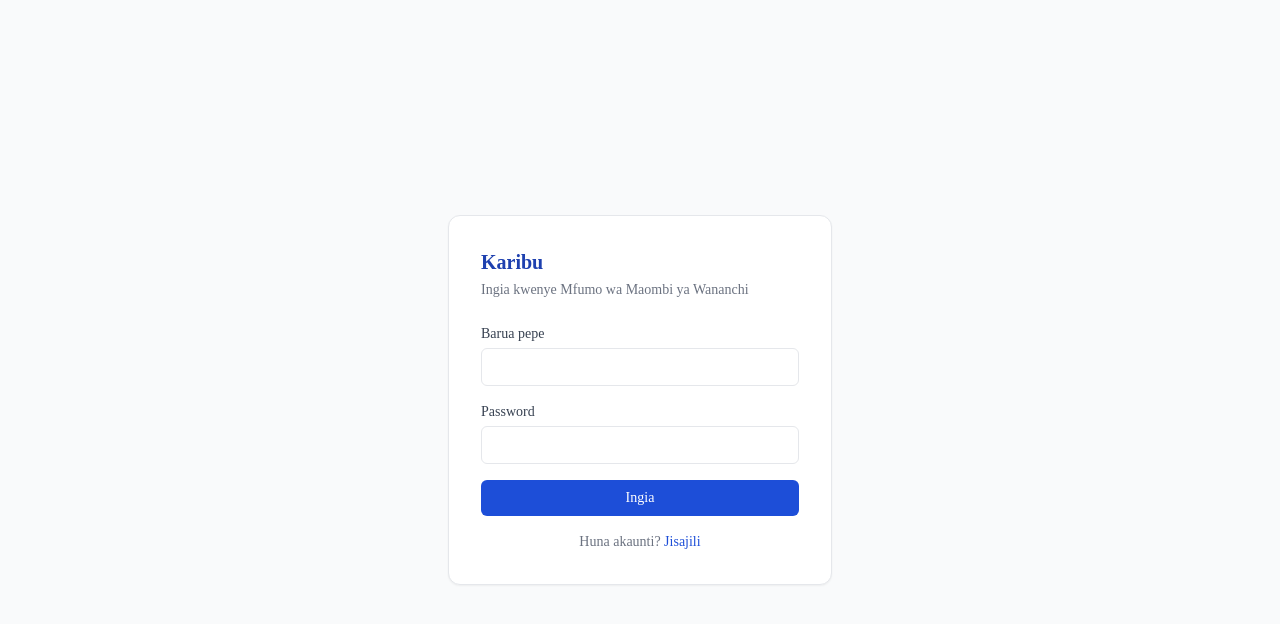
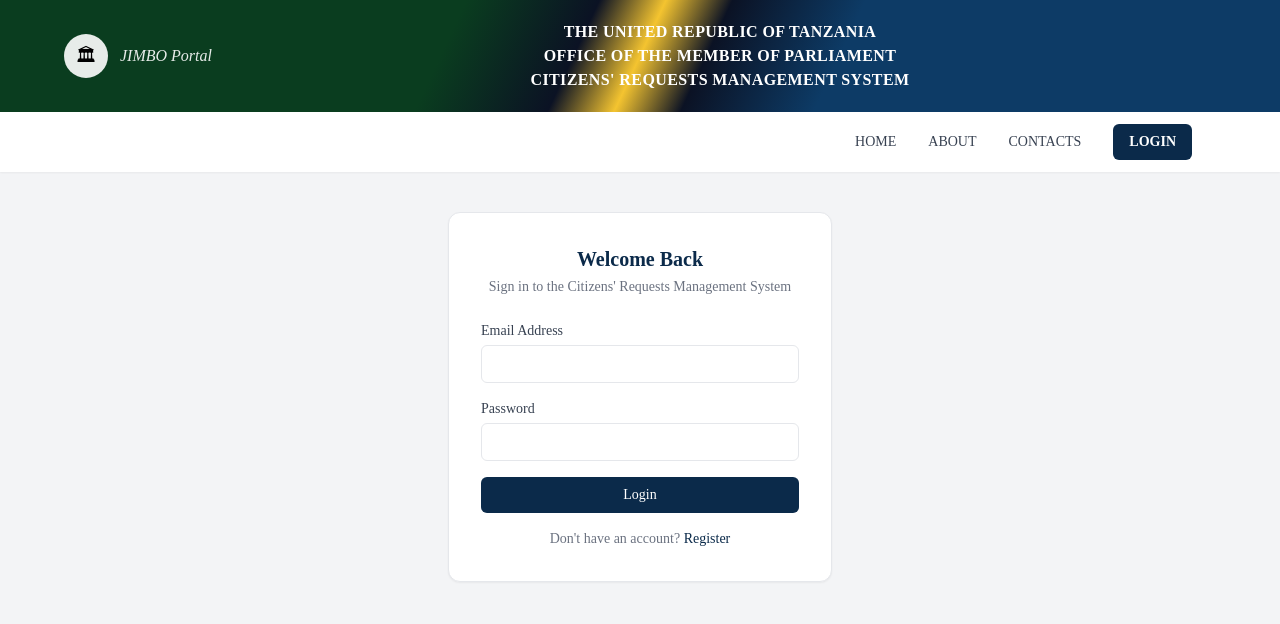
Before and after one commit to MSAKWA-officer/jimbo-portal, a React (Vite) app in the folder mp-frontend/: page /login in a window 1280 px wide. Shown: the top 624 px of the page. Built offline with nearby package versions, Linux system fonts and the light colour scheme; no server answers.

Commit message:
fix LOGIN

```diff
--- a/mp-frontend/src/App.jsx
+++ b/mp-frontend/src/App.jsx
@@ -87,6 +87,10 @@ import FinancialReport from './features/reports/FinancialReport.jsx';
 import ProjectsReport from './features/reports/ProjectsReport.jsx';
 import ConstituentsReport from './features/reports/ConstituentsReport.jsx';
 
+//
+import About from './pages/About.jsx';
+import Contacts from './pages/Contacts.jsx';
+
 
 
 // Wrapper inayounganisha ProtectedRoute + AdminLayout kwa page zote za ndani
@@ -104,6 +108,8 @@ export default function App() {
       {/* Public routes */}
       <Route path="/login" element={<Login />} />
       <Route path="/register" element={<Register />} />
+      <Route path="/about" element={<About />} />
+      <Route path="/contacts" element={<Contacts />} />
 
       {/* Dashboard */}
       <Route path="/" element={<Protected><Dashboard /></Protected>} />
--- /dev/null
+++ b/mp-frontend/src/components/PublicHeader.jsx
@@ -0,0 +1,67 @@
+import { Link } from 'react-router-dom';
+
+export default function PublicHeader() {
+  return (
+    <header className="bg-white shadow-sm">
+      {/* BANNER (flag-style diagonal stripe) */}
+      <div
+        className="relative overflow-hidden px-6 py-5"
+        style={{
+          background:
+            'linear-gradient(115deg, #0a3d1f 0%, #0a3d1f 35%, #0b1224 45%, #f4c430 50%, #0b1224 55%, #0d3b66 65%, #0d3b66 100%)',
+        }}
+      >
+        <div className="max-w-6xl mx-auto flex items-center gap-3">
+          <div className="w-11 h-11 rounded-full bg-white/90 flex items-center justify-center text-lg shrink-0">
+            🏛
+          </div>
+
+          <div>
+            <p className="text-white/90 italic text-sm md:text-base leading-tight">
+              JIMBO Portal
+            </p>
+          </div>
+
+          <div className="flex-1 text-center px-4">
+            <h1 className="text-white text-sm md:text-base font-bold tracking-wide leading-tight">
+              THE UNITED REPUBLIC OF TANZANIA
+              <br />
+              OFFICE OF THE MEMBER OF PARLIAMENT
+              <br />
+              CITIZENS&apos; REQUESTS MANAGEMENT SYSTEM
+            </h1>
+          </div>
+        </div>
+      </div>
+
+      {/* NAV — everything aligned to the right */}
+      <nav className="max-w-6xl mx-auto px-6 py-3 flex items-center justify-end gap-8">
+        <Link
+          to="/"
+          className="text-sm font-medium text-gray-700 hover:text-[#0B2A4A] flex items-center gap-1"
+        >
+           HOME
+        </Link>
+        <Link
+          to="/about"
+          className="text-sm font-medium text-gray-700 hover:text-[#0B2A4A] flex items-center gap-1"
+        >
+           ABOUT
+        </Link>
+        <Link
+          to="/contacts"
+          className="text-sm font-medium text-gray-700 hover:text-[#0B2A4A] flex items-center gap-1"
+        >
+           CONTACTS
+        </Link>
+
+        <Link
+          to="/login"
+          className="bg-[#0B2A4A] hover:bg-[#123a63] text-white text-sm font-semibold px-4 py-2 rounded-md flex items-center gap-2"
+        >
+           LOGIN
+        </Link>
+      </nav>
+    </header>
+  );
+}
--- /dev/null
+++ b/mp-frontend/src/pages/About.jsx
@@ -0,0 +1,39 @@
+import PublicHeader from '../components/PublicHeader.jsx';
+
+export default function About() {
+  return (
+    <div className="min-h-screen bg-gray-100">
+      <PublicHeader />
+
+      <div className="max-w-3xl mx-auto px-4 py-10">
+        <div className="bg-white rounded-xl shadow-sm border p-8">
+          <h1 className="text-xl font-bold text-[#0B2A4A] mb-4">About This System</h1>
+
+          <p className="text-sm text-gray-700 leading-relaxed mb-4">
+            The Citizens' Requests Management System is a digital platform
+            that enables the Member of Parliament's constituency office to
+            receive, track and manage requests submitted by residents of the
+            constituency — including requests for assistance, participation
+            in development projects, and other community services.
+          </p>
+
+          <p className="text-sm text-gray-700 leading-relaxed mb-4">
+            The system aims to improve transparency, speed and efficiency in
+            service delivery to citizens, while also enabling the office to
+            monitor projects, budgets, expenditures and reports with ease.
+          </p>
+
+          <h2 className="text-base font-semibold text-[#0B2A4A] mt-6 mb-2">
+            Available Services
+          </h2>
+          <ul className="list-disc list-inside text-sm text-gray-700 space-y-1">
+            <li>Submission and tracking of citizens' requests</li>
+            <li>Management of constituency development projects</li>
+            <li>Monitoring of budgets and expenditures</li>
+            <li>Transparent performance reports</li>
+          </ul>
+        </div>
+      </div>
+    </div>
+  );
+}
--- /dev/null
+++ b/mp-frontend/src/pages/Contacts.jsx
@@ -0,0 +1,40 @@
+import PublicHeader from '../components/PublicHeader.jsx';
+
+export default function Contacts() {
+  return (
+    <div className="min-h-screen bg-gray-100">
+      <PublicHeader />
+
+      <div className="max-w-3xl mx-auto px-4 py-10">
+        <div className="bg-white rounded-xl shadow-sm border p-8">
+          <h1 className="text-xl font-bold text-[#0B2A4A] mb-2">Get in Touch</h1>
+          <p className="text-sm text-gray-500 mb-6">
+            Reach out to the constituency office through any of the channels below.
+          </p>
+
+          <div className="space-y-4 text-sm text-gray-700">
+            <div className="flex items-center gap-3">
+              <span>📍</span>
+              <span>Constituency Office — [Add office address here]</span>
+            </div>
+
+            <div className="flex items-center gap-3">
+              <span>☎️</span>
+              <span>[Add office phone number here]</span>
+            </div>
+
+            <div className="flex items-center gap-3">
+              <span>✉️</span>
+              <span>[Add office email address here]</span>
+            </div>
+
+            <div className="flex items-center gap-3">
+              <span>🕒</span>
+              <span>Office Hours: Monday – Friday, 8:00 AM – 4:00 PM</span>
+            </div>
+          </div>
+        </div>
+      </div>
+    </div>
+  );
+}
--- a/mp-frontend/src/pages/Login.jsx
+++ b/mp-frontend/src/pages/Login.jsx
@@ -1,6 +1,7 @@
 import { useState } from 'react';
 import { Link, useNavigate } from 'react-router-dom';
 import { useAuth } from '../context/AuthContext.jsx';
+import PublicHeader from '../components/PublicHeader.jsx';
 
 export default function Login() {
   const { login } = useAuth();
@@ -17,17 +18,22 @@ export default function Login() {
       await login(form.email, form.password);
       navigate('/');
     } catch (err) {
-      setError(err.response?.data?.message || 'Imeshindwa kuingia. Jaribu tena.');
+      setError(err.response?.data?.message || 'Login failed. Please try again.');
     } finally {
       setLoading(false);
     }
   };
 
   return (
-    <div className="min-h-screen flex items-center justify-center bg-gray-50 px-4">
+    <div className="min-h-screen bg-gray-100">
+      <PublicHeader />
+
+      <div className="flex items-center justify-center px-4 py-10">
         <div className="w-full max-w-sm bg-white p-8 rounded-xl shadow-sm border">
-        <h1 className="text-xl font-bold text-brand-700 mb-1">Karibu</h1>
-        <p className="text-sm text-gray-500 mb-6">Ingia kwenye Mfumo wa Maombi ya Wananchi</p>
+          <h1 className="text-xl font-bold text-[#0B2A4A] mb-1 text-center">Welcome Back</h1>
+          <p className="text-sm text-gray-500 mb-6 text-center">
+            Sign in to the Citizens' Requests Management System
+          </p>
 
           {error && (
             <div className="mb-4 text-sm bg-red-50 text-red-700 px-3 py-2 rounded-md">{error}</div>
@@ -35,11 +41,11 @@ export default function Login() {
 
           <form onSubmit={handleSubmit} className="space-y-4">
             <div>
-            <label className="block text-sm font-medium text-gray-700 mb-1">Barua pepe</label>
+              <label className="block text-sm font-medium text-gray-700 mb-1">Email Address</label>
               <input
                 type="email"
                 required
-              className="w-full border rounded-md px-3 py-2 text-sm focus:ring-2 focus:ring-brand-500 outline-none"
+                className="w-full border rounded-md px-3 py-2 text-sm focus:ring-2 focus:ring-[#0B2A4A]/40 outline-none"
                 value={form.email}
                 onChange={(e) => setForm({ ...form, email: e.target.value })}
               />
@@ -49,7 +55,7 @@ export default function Login() {
               <input
                 type="password"
                 required
-              className="w-full border rounded-md px-3 py-2 text-sm focus:ring-2 focus:ring-brand-500 outline-none"
+                className="w-full border rounded-md px-3 py-2 text-sm focus:ring-2 focus:ring-[#0B2A4A]/40 outline-none"
                 value={form.password}
                 onChange={(e) => setForm({ ...form, password: e.target.value })}
               />
@@ -57,19 +63,20 @@ export default function Login() {
             <button
               type="submit"
               disabled={loading}
-            className="w-full bg-brand-600 hover:bg-brand-700 text-white font-medium py-2 rounded-md text-sm disabled:opacity-60"
+              className="w-full bg-[#0B2A4A] hover:bg-[#123a63] text-white font-medium py-2 rounded-md text-sm disabled:opacity-60"
             >
-            {loading ? 'Inaingia...' : 'Ingia'}
+              {loading ? 'Signing in...' : 'Login'}
             </button>
           </form>
 
           <p className="text-sm text-gray-500 mt-4 text-center">
-          Huna akaunti?{' '}
-          <Link to="/register" className="text-brand-600 font-medium">
-            Jisajili
+            Don't have an account?{' '}
+            <Link to="/register" className="text-[#0B2A4A] font-medium">
+              Register
             </Link>
           </p>
         </div>
       </div>
+    </div>
   );
 }
```
Lines whose indentation alone changed are shown as unchanged.
